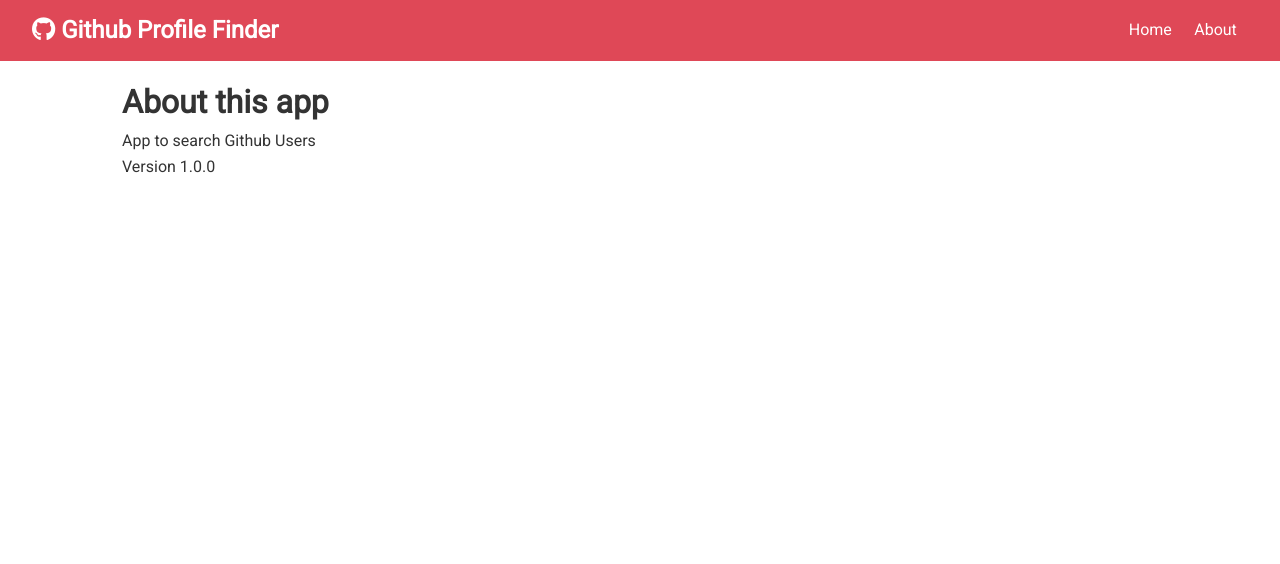
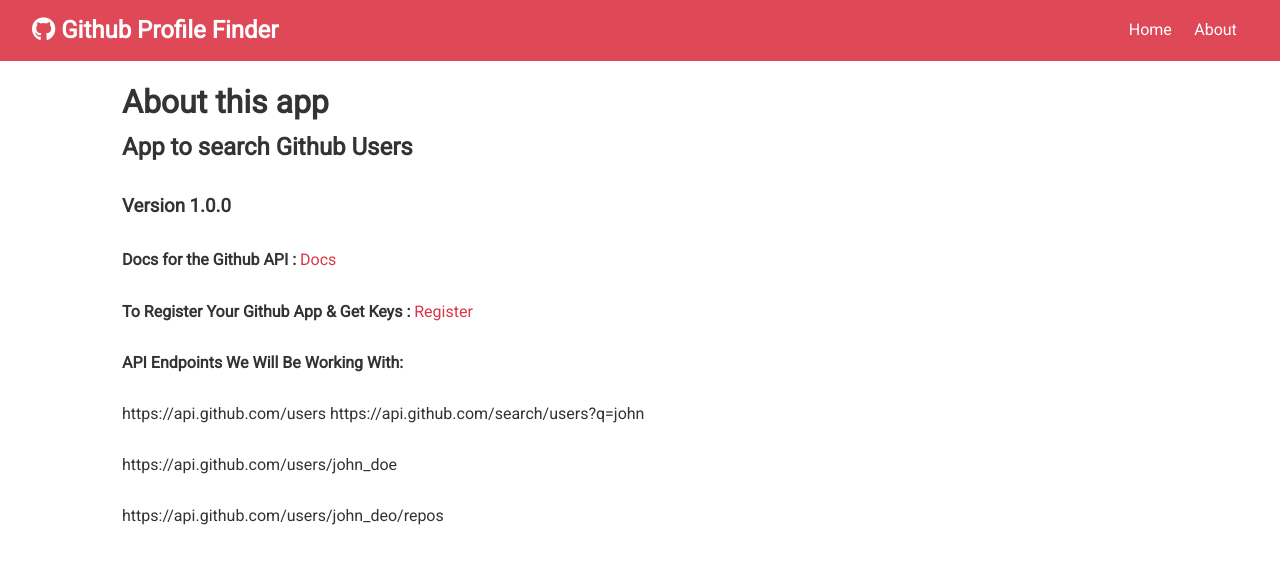
Before and after one commit to bisht-ruchir-007/GitHub_Profile_Finder, a React (Create React App) app: page /about in a window 1280 px wide. Shown: the top 564 px of the page. Built offline with nearby package versions, Linux system fonts and the light colour scheme.

Commit message:
some front-end changes like imgNotFound etc

```diff
--- a/src/App.js
+++ b/src/App.js
@@ -10,9 +10,8 @@ import User from './components/users/User';
 
 import GithubState from './context/github/GithubState';
 import AlertState from './context/alert/AlertState';
-//functional Component
+
 const App = () => {
-	// const [ searchText, setSearchText ] = useState('');
 	return (
 		<GithubState>
 			<AlertState>
--- a/src/components/layout/Alert.js
+++ b/src/components/layout/Alert.js
@@ -7,7 +7,7 @@ const Alert = () => {
 	return (
 		alert !== null && (
 			<div className={`alert alert-${alert.type}`}>
-				<i class='fas fa-info-circle' /> {alert.msg}
+				<i className='fas fa-info-circle' /> {alert.msg}
 			</div>
 		)
 	);
--- a/src/components/pages/About.js
+++ b/src/components/pages/About.js
@@ -4,8 +4,31 @@ const About = () => {
 	return (
 		<Fragment>
 			<h1>About this app</h1>
-			<p>App to search Github Users</p>
-			<p>Version 1.0.0</p>
+			<h2>App to search Github Users</h2>
+			<br />
+			<h3>Version 1.0.0</h3>
+			<br />
+			<p>
+				<strong>Docs for the Github API : </strong>
+				<a href='https://developer.github.com/v3/'>Docs</a>
+				<br />
+				<br />
+				<strong>To Register Your Github App & Get Keys : </strong>
+				<a href='https://github.com/settings/applications/new'>Register</a>
+				<br />
+				<br />
+				<strong>API Endpoints We Will Be Working With:</strong>
+				<br />
+				<br />
+				<p>
+					https://api.github.com/users https://api.github.com/search/users?q=john <br />
+					<br />
+					https://api.github.com/users/john_doe <br />
+					<br />
+					https://api.github.com/users/john_deo/repos <br />
+					<br />
+				</p>
+			</p>
 		</Fragment>
 	);
 };
--- a/src/components/users/Users.js
+++ b/src/components/users/Users.js
@@ -1,27 +1,37 @@
 import React, { Fragment, useContext } from 'react';
 import Useritem from './Useritem';
 import Spinner from '../layout/Spinner';
-// import notResultImg from './no_result.png';
+import notResultImg from './no_result.png';
 import welcomeImg from './welcome_img.webp';
 import GithubContext from '../../context/github/githubContext';
 
 const Users = () => {
 	const githubContext = useContext(GithubContext);
 
-	const { loading, users } = githubContext;
+	const { loading, users, searchText } = githubContext;
 
 	if (loading) {
+		// is fetching the data
 		return <Spinner />;
-	} else if (users.length === 0) {
+	} else if (users.length === 0 && searchText !== '') {
+		// no user data found
+		return (
+			<Fragment>
+				<img src={notResultImg} alt='Loading...' style={imgStyle} />
+			</Fragment>
+		);
+	} else if (users.length > 0) {
+		// Users Data found
+		return (
+			<Fragment>
+				<div style={userStyle}>{users.map((user) => <Useritem key={user.id} user={user} />)}</div>
+			</Fragment>
+		);
+	} else {
+		// default page
 		return (
 			<Fragment>
 				<img src={welcomeImg} alt='Loading...' style={imgStyle} />
-			</Fragment>
-		);
-	} else {
-		return (
-			<Fragment>
-				<div style={userStyle}>{users.map((user) => <Useritem key={user.id} user={user} />)}</div>
 			</Fragment>
 		);
 	}
--- a/src/context/github/GithubState.js
+++ b/src/context/github/GithubState.js
@@ -9,7 +9,8 @@ const GithubState = (props) => {
 		users: [],
 		user: {},
 		repos: [],
-		loading: false
+		loading: false,
+		searchText: ''
 	};
 
 	const [ state, dispatch ] = useReducer(GithubReducer, initialState);
@@ -21,11 +22,9 @@ const GithubState = (props) => {
 			`https://api.github.com/search/users?q=${username}&client_id=${process.env
 				.REACT_APP_GITHUB_CLIENT_ID}&client_secret=${process.env.REACT_APP_GITHUB_CLIENT_SECRET}`
 		);
-		// target / response data ---- res.data.items
-		// console.log(res.data.items);
 		dispatch({
 			type: SEARCH_USERS,
-			payload: res.data.items
+			payload: { username, usersData: res.data.items }
 		});
 	};
 
@@ -33,7 +32,6 @@ const GithubState = (props) => {
 
 	const getUserProfile = async (username) => {
 		setLoading();
-
 		const res = await axios.get(
 			`https://api.github.com/users/${username}?client_id=${process.env
 				.REACT_APP_GITHUB_CLIENT_ID}&client_secret=${process.env.REACT_APP_GITHUB_CLIENT_SECRET}`
@@ -54,11 +52,7 @@ const GithubState = (props) => {
 	};
 
 	// Clear Users
-
 	const clearUsers = () => dispatch({ type: CLEAR_USERS });
-
-	// setAlert(null);
-	// setSearchText('');
 
 	// Set Loading
 	const setLoading = () => dispatch({ type: SET_LOADING });
@@ -72,6 +66,7 @@ const GithubState = (props) => {
 				user: state.user,
 				repos: state.repos,
 				loading: state.loading,
+				searchText: state.searchText,
 				searchUsers,
 				clearUsers,
 				getUserProfile,
--- a/src/context/github/githubReducer.js
+++ b/src/context/github/githubReducer.js
@@ -1,11 +1,13 @@
 import { SEARCH_USERS, SET_LOADING, CLEAR_USERS, GET_USER, GET_REPOS } from '../types';
 
 export default (state, action) => {
+	console.log(state);
 	switch (action.type) {
 		case SEARCH_USERS:
 			return {
 				...state,
-				users: action.payload,
+				users: action.payload.usersData,
+				searchText: action.payload.username,
 				loading: false
 			};
 		case GET_USER:
@@ -24,6 +26,7 @@ export default (state, action) => {
 			return {
 				...state,
 				users: [],
+				searchText: '',
 				loading: false
 			};
 		case SET_LOADING:
```
Also changed, not shown: 1 other file (tests, documents, lock files or other folders).
